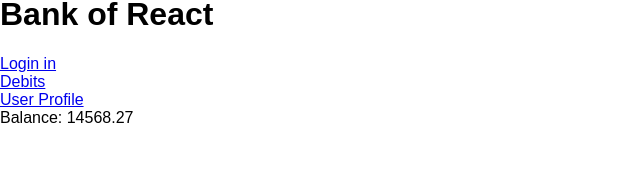
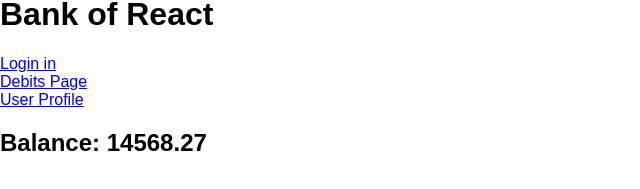
Before and after one commit to DenimCity/REACTBank, a React (Create React App) app: page / in a window 1280 px wide. Shown: the part 179-368 px from the top of the page, without its empty margins (0-640 px from the left). Built offline with nearby package versions, Linux system fonts and the light colour scheme.

Commit message:
reafctoring

```diff
--- a/src/App.js
+++ b/src/App.js
@@ -51,7 +51,25 @@ export default class App extends Component {
     })
   }
 
+//this is the component that updates the debits componet and credit components
+  updatingAccountBalance = () => {
+    const totalDebits = this.state.debits.reduce((totalDebits, debit)=> {
+    return totalDebits + debit.amount
+    },0)
+  }
 
+  addNewDebit = (newDebit) => {
+    const debits = [...this.state.debits]
+  }
+
+
+
+//compuntWillmount should be placed above the render funciton
+//because the render mounts the first Mounting funciton
+   ///mounts the this variable which is associated  with the data from the api key oonce the page mounts the information
+   componetWillMount (){
+    this.getDebits()
+  }
 
   mockLogIn = (logInInfo) => {
     //spread operator copies the current user
@@ -62,11 +80,14 @@ export default class App extends Component {
 
 
 
+  render() {
+  //this is the  variable allows you to change the state of the account balance
+  //teh state of the balance is updated prior to the state being formulate
+  //then rendered back to the user
+    const accountBalance = this.updatingAccountBalance()
 
-  render() {
-
-    const HomeComponent = () => (
-    <Home accountBalance={this.state.accountBalance}/>)
+  const HomeComponent = () => (
+  <Home accountBalance={this.state.accountBalance}/>)
 // we created a variable HomeComponent because we cant directly mount it using
 //<Home accountBalance={this.state.accountBalance}
 // but we can pass it in as a varibale with handlebars {  }
@@ -84,8 +105,13 @@ const LogInComponent = () => (
 
   const DebitsPageComponent = () => (
     <DebitsPage
-    debits={this.state.debits}/>
+    debits={this.state.debits}
+    addNewDebit={this.addNewDebit}
+    accountBalance={accountBalance} {...this.props} />
   )
+
+
+
 
     return (
       //Router, Switch and Route is apart of a library that you imported using npm i react-router-dom
--- a/src/components/AccountBalance.js
+++ b/src/components/AccountBalance.js
@@ -8,7 +8,7 @@ export default class AccountBalance extends Component {
   render() {
     return (
         <div>
-          Balance: {this.props.accountBalance}
+          <h2>Balance: {this.props.accountBalance}</h2>
         </div>
     );
   }
--- a/src/components/DebitsPage.js
+++ b/src/components/DebitsPage.js
@@ -1,6 +1,6 @@
 import React, {Component} from 'react'
 import {Link} from 'react-router-dom'
-
+import AccountBalance from './AccountBalance'
 
 
 
@@ -8,9 +8,9 @@ export default class DebitsPage extends Component {
 render() {
   return (
     <div>
-      <h1>Debits</h1>
+      <h1>Debits Page</h1>
       <Link to="/">Back to Home </Link>
-
+      <AccountBalance accountBalance={props.accountBalance}/>
 
 
     </div>
--- a/src/components/Home.js
+++ b/src/components/Home.js
@@ -24,9 +24,8 @@ export default class Home extends Component {
               <Link to="LogIn/"> Login in</Link>
               </div>
               <div>
-              <Link to="/debits">Debits</Link>
+              <Link to="/debits">Debits Page</Link>
               </div>
-
               <Link to="/userProfile">User Profile</Link>
               <AccountBalance accountBalance={this.props.accountBalance}/>
             </div>
```
